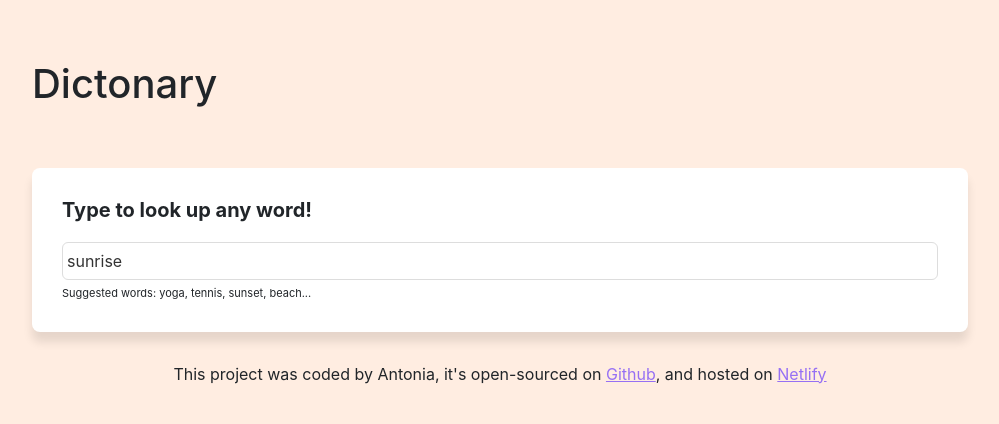
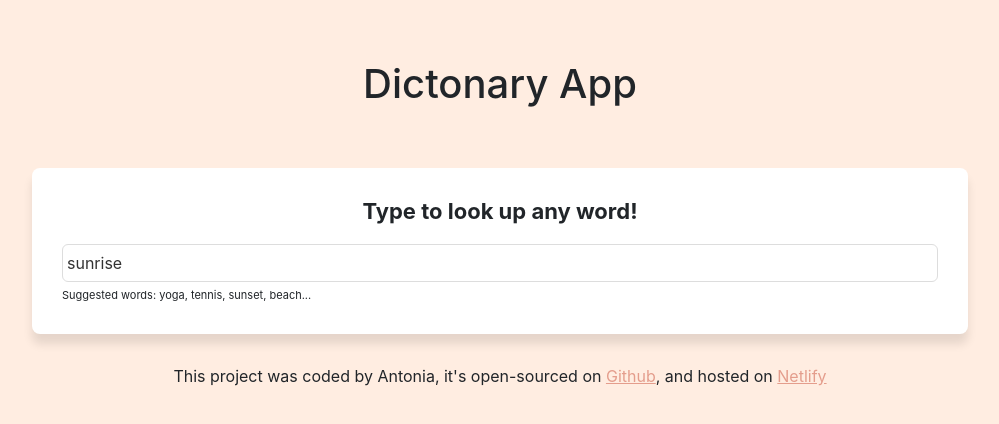
Before and after one commit to antoniab79/dictonary-project, a React (Create React App) app: page / in a window 1280 px wide. Shown: the top 424 px of the page, without its empty margins (140-1139 px from the left). Built offline with nearby package versions, Linux system fonts and the light colour scheme; no server answers.

Commit message:
last touches on css.

```diff
--- a/src/App.css
+++ b/src/App.css
@@ -2,9 +2,15 @@ body {
   background: #FFEDE1;
 }
 
+h1 {
+  margin: 0 auto;
+  text-align: center;
+}
+
 a {
-  color: #9670f4;
+  color: #e49d8c;
 }
+
 .App {
   max-width: 960px;
   margin: 0 auto;
--- a/src/App.js
+++ b/src/App.js
@@ -6,7 +6,7 @@ export default function App() {
     <div className="App">
       <div className="container">
       <header className="App-header">
-        <h1>Dictonary </h1>
+        <h1>Dictonary App </h1>
       </header>
       <main>
         <Dictionary defaultKeyword="sunrise" />
--- a/src/Dictionary.css
+++ b/src/Dictionary.css
@@ -1,5 +1,5 @@
 .Dictionary h1 {
-    font-size: 20px;
+    font-size: 22px;
     font-weight: bold;
     margin-bottom: 20px;
 }
```
